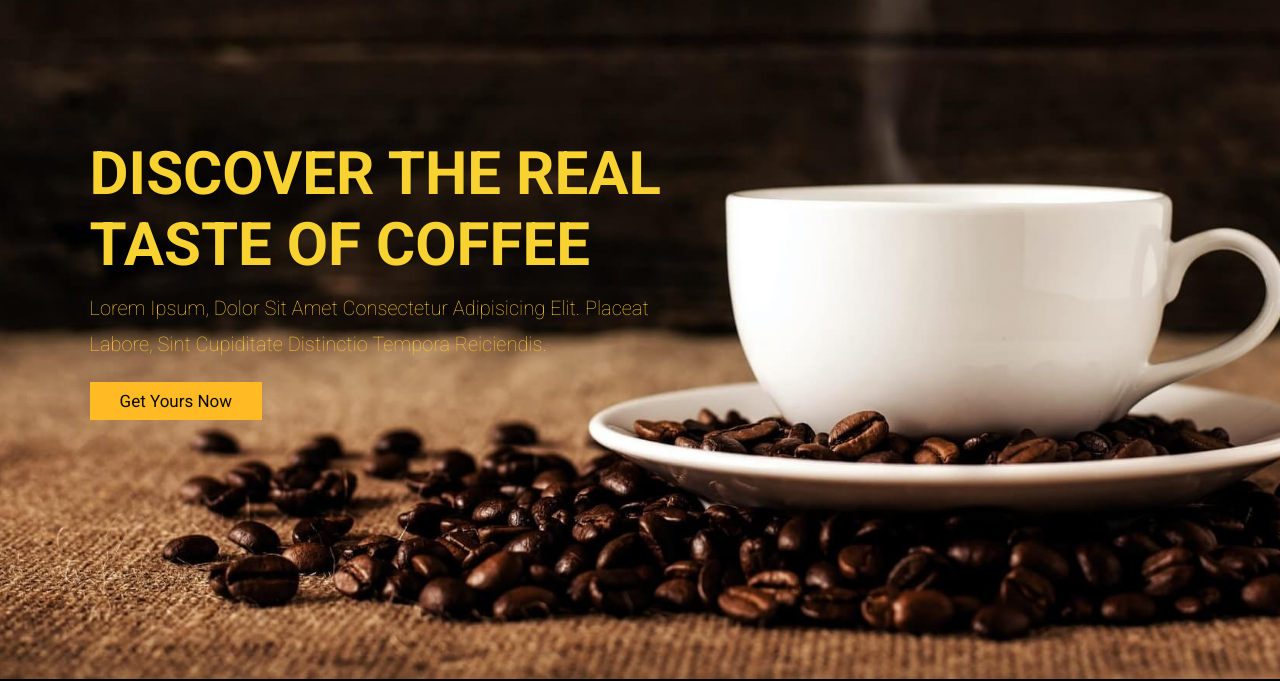
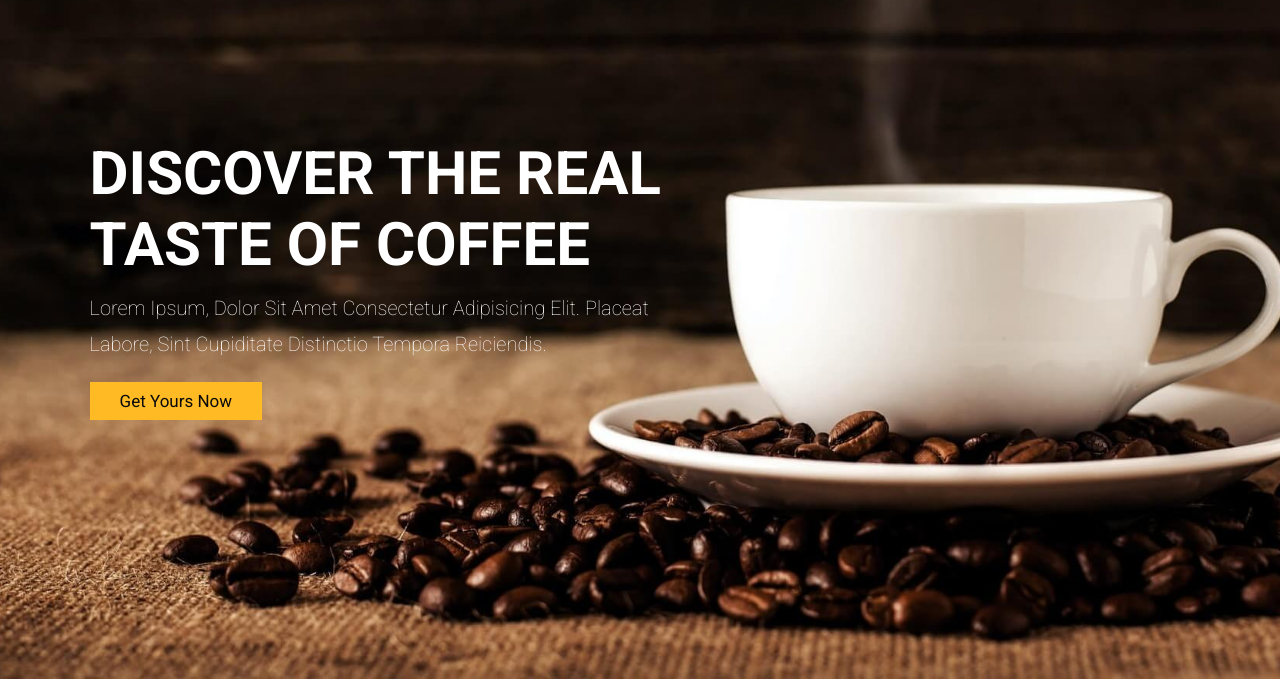
Before and after one commit to merjemole/Slutprojekt, a plain HTML site: page html/index.html in a window 1280 px wide. Shown: the part 121-802 px from the top of the page. Drawn offline with Linux system fonts and the light colour scheme.

Commit message:
Update style.css

```diff
--- a/css/style.css
+++ b/css/style.css
@@ -2,7 +2,7 @@
 :root{
     --main-color:#ffba24;
     --black:#ffffff;
-    --bg:#000000;
+    --bg:#fffefe;
     --border:.1rem solid rgba(0, 0, 0, 0.3);
 }
 *{
@@ -187,14 +187,14 @@ section{
 .home .content h3{
     font-size: 6rem;
     text-transform: uppercase;
-    color:rgb(247, 210, 48);
+    color:rgb(255, 255, 255);
 }
 .home .content p{
     font-size: 2rem;
     font-weight: lighter;
     line-height: 1.8;
     padding:1rem 0;
-    color:rgb(252, 199, 54);
+    color:rgb(255, 255, 255);
 }
 .about .row{
     display: flex;
```
